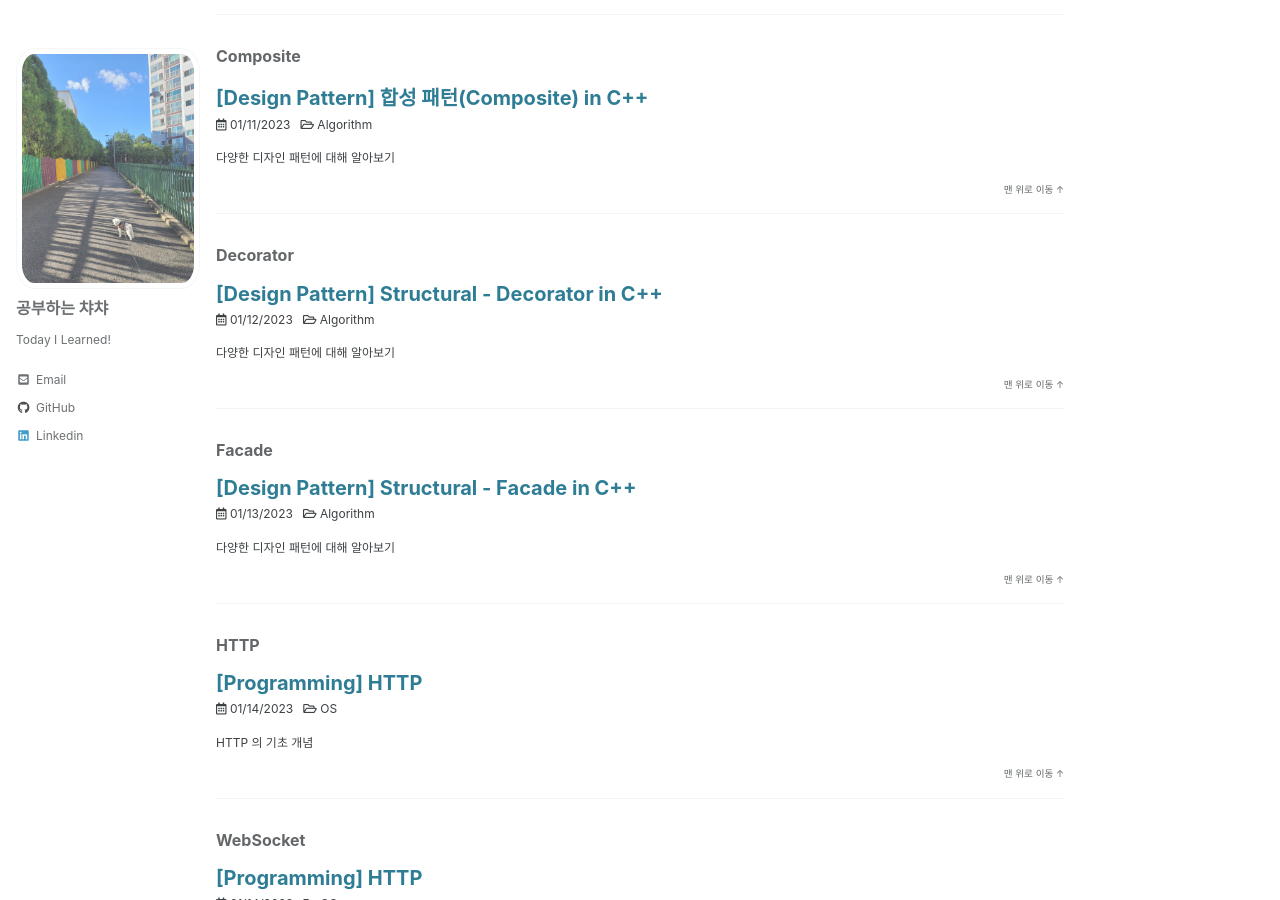
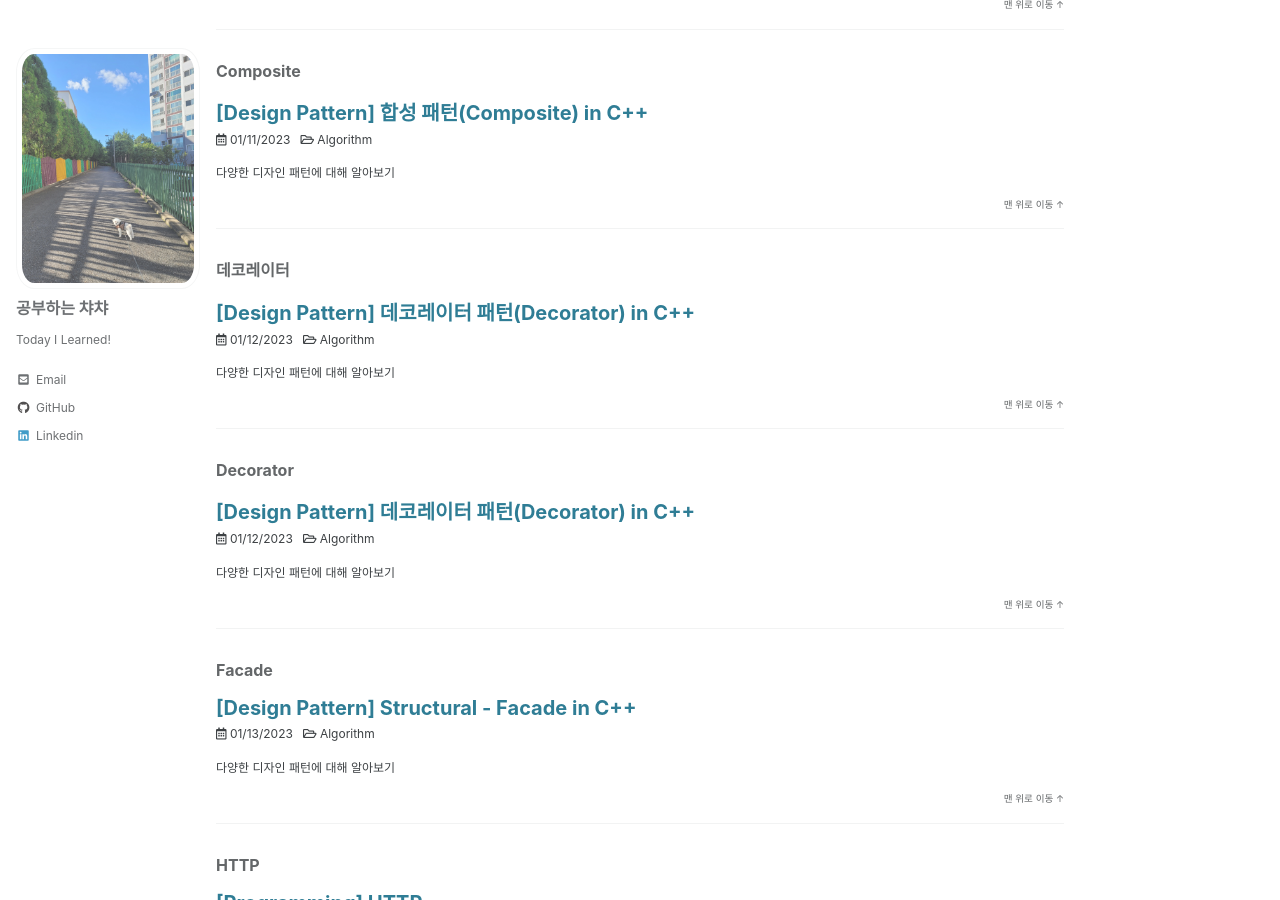
Before and after one commit to chachayelmo/chachayelmo.github.io, a Jekyll site: the page built from _pages/tag-archive.md, in a window 1280 px wide and 900 px high, scrolled down 63421 px. Built offline with Jekyll 4.4.1, drawn with Linux system fonts in a browser that asks for light colours; cached includes are drawn as plain includes; some of the changed text lies outside the part shown.

Commit message:
[POST] modify decorator pattern

```diff
--- a/_posts/2023-01-12-designpattern-decorator.md
+++ b/_posts/2023-01-12-designpattern-decorator.md
@@ -1,28 +1,32 @@
 ---
 published: true
-title:  "[Design Pattern] Structural - Decorator in C++"
+title:  "[Design Pattern] 데코레이터 패턴(Decorator) in C++"
 excerpt: "다양한 디자인 패턴에 대해 알아보기"
 
 categories:
   - Algorithm
 tags:
-  - [DesignPattern, Decorator, Structural, Pattern]
+  - [데코레이터, DesignPattern, Decorator, Structural, Pattern]
 
 toc: true
 toc_sticky: true
-
+author: chachayelmo
+sitemap:
+  changefreq : daily
+  priority : 1.0
+comment: true
 date: 2023-01-12
 last_modified_at: 2023-01-12
 ---
 
 ## 1. Decorator
 
-- 패턴은 동일한 클래스의 다른 객체의 동작에 영향을 주지 않고 동적으로 개별 객체에 동작을 추가할 수 있도록 하는 디자인 패턴
+- 동일한 클래스의 다른 객체 동작에 영향을 주지 않고 동적으로 개별 객체에 동작을 추가할 수 있도록 하는 디자인 패턴
 - 완전히 새로운 객체를 정의하지 않고도 객체의 동작을 확장할 수 있기 때문에 Sub class를 만드는 것보다 효율적임
 
 ### 1.1. 의도
 
-- 데코레이터는 객체들을 새로운 행동들을 포함한 특수 wrapper 객체들에 넣어서 행동들을 해당 객체들에 연결하는 구조적 디자인 패턴
+- Decorator는 객체들을 새로운 행동들을 포함한 특수 wrapper 객체들에 넣어서 행동들을 해당 객체들에 연결하는 구조적 디자인 패턴
 
 ### 1.2. 문제
 
@@ -45,24 +49,24 @@ last_modified_at: 2023-01-12
     - 상속은 static이라서 런타임 때 기존 객체의 행동을 변경할 수 없음
     - 자식 클래스는 하나의 부모 클래스만 가질 수 있음, 대부분 언어에서의 상속은 클래스가 동시에 여러 클래스의 행동을 상속하지 못하도록 함
 - 이를 극복하기 위해 상속 대신 집합(Aggregation) or 포함(Composition)을 사용
-    - 집합 관계에서는 한 객체가 다른 객체에 대한 참조를 갖고 일부 작업을 위임하는 반면 상속을 사용하면 객체 자체가 부모 클래스에서 행동을 상속한 후 해당 작업을 수행할 수 있음
+    - Aggregation 관계에서는 한 객체가 다른 객체에 대한 참조를 갖고 일부 작업을 위임하는 반면 상속을 사용하면 객체 자체가 부모 클래스에서 행동을 상속한 후 해당 작업을 수행할 수 있음
     - 새로운 접근 방식은 헬퍼 객체를 다른 객체로 쉽게 대체하여 런타임 때 행동을 변경할 수 있음
-    - 집합과 합성은 데코레이터를 포함한 많은 디자인 패턴의 핵심 원칙
+    - 집합과 합성은 Decorator를 포함한 많은 디자인 패턴의 핵심 원칙
 
 ![image](https://user-images.githubusercontent.com/23397039/211273188-9763759d-1236-4435-aa9f-a83b54ace8d4.png){: .align-center}
 
-- Wrapper(래퍼) 는 패턴의 주요 아이디어를 명확하게 표현하는 데코레이터 패턴의 별명임
+- Wrapper(래퍼) 는 패턴의 주요 아이디어를 명확하게 표현하는 Decorator 패턴의 별명임
     - 래퍼는 일부 타겟 객체와 연결할 수 있는 객체
     - 래퍼는 타겟 객체와 같은 메소드들의 집합이 포함되며, 자신이 받는 모든 요청을 타겟 객체에 위임
-- 래퍼는 wrapping된 객체와 같은 인터페이스를 구현하므로 클라이언트 관점에서는 이러한 객체들은 같음
+- Wrapper는 wrapping된 객체와 같은 인터페이스를 구현하므로 클라이언트 관점에서는 이러한 객체들은 같음
 
 ![image](https://user-images.githubusercontent.com/23397039/211273273-766cee39-2109-4a34-a0dd-3534d1de900e.png){: .align-center}
 
-- 앱들은 알림 데코레이터들의 복잡한 스택들을 설정할 수 있음
-- 스택의 마지막 데코레이터는 실제로 클라이언트와 동작
-- 클라이언트는 객체가 다른 객체들과 같은 인터페이스를 따르는 한 객체를 모든 사용자 지정 데코레이터로 장식할 수 있음
+- 앱들은 알림 Decorator들의 복잡한 스택들을 설정할 수 있음
+- 스택의 마지막 Decorator는 실제로 클라이언트와 동작
+- 클라이언트는 객체가 다른 객체들과 같은 인터페이스를 따르는 한 객체를 모든 사용자 지정 Decorator로 장식할 수 있음
 - 예시
-    - 사람이 옷을 입는 것은 데코레이터 패턴을 사용하는 예
+    - 사람이 옷을 입는 것은 Decorator 패턴을 사용하는 예
     - 나는 추울 때 스웨터를 입고, 스웨터를 입어도 춥다면 재킷을 입고, 비가 오면 비옷을 입음
     - 이 모든 옷은 기초 행동을 확장하지만, 나의 일부가 아니므로 필요하지 않을 때마다 옷을 쉽게 벗을 수 있음
 
@@ -70,11 +74,16 @@ last_modified_at: 2023-01-12
 
 ![image](https://user-images.githubusercontent.com/23397039/211273317-2bc21a93-dc5e-4b90-aeab-ffafb3028cd4.png){: .align-center}
 
-- Component : 래퍼들과 래핑된 객체들 모두에 대한 공통 인터페이스 선언
-- Concrete Component : 래핑되는 개체들의 클래스이며 기본 행동들을 정의
-- Base Decorator : 클래스에 래핑된 객체들을 참조하기 위한 필드를 가짐
-- Concrete Decorators : 컴포넌트들에 동적으로 추가될 수 있는 추가 행동들을 정의
-- Client : 데코레이터들이 컴포넌트 인터페이스를 통해 객체들과 동작하는 한 여러 계층의 데코레이터들로 래핑이 가능
+- Component
+    - 래퍼들과 래핑된 객체들 모두에 대한 공통 인터페이스 선언
+- Concrete Component
+    - 래핑되는 개체들의 클래스이며 기본 행동들을 정의
+- Base Decorator
+    - 클래스에 래핑된 객체들을 참조하기 위한 필드를 가짐
+- Concrete Decorators
+    - 컴포넌트들에 동적으로 추가될 수 있는 추가 행동들을 정의
+- Client
+    - 데코레이터들이 컴포넌트 인터페이스를 통해 객체들과 동작하는 한 여러 계층의 데코레이터들로 래핑이 가능
 
 ## 3. 사용
 
```
